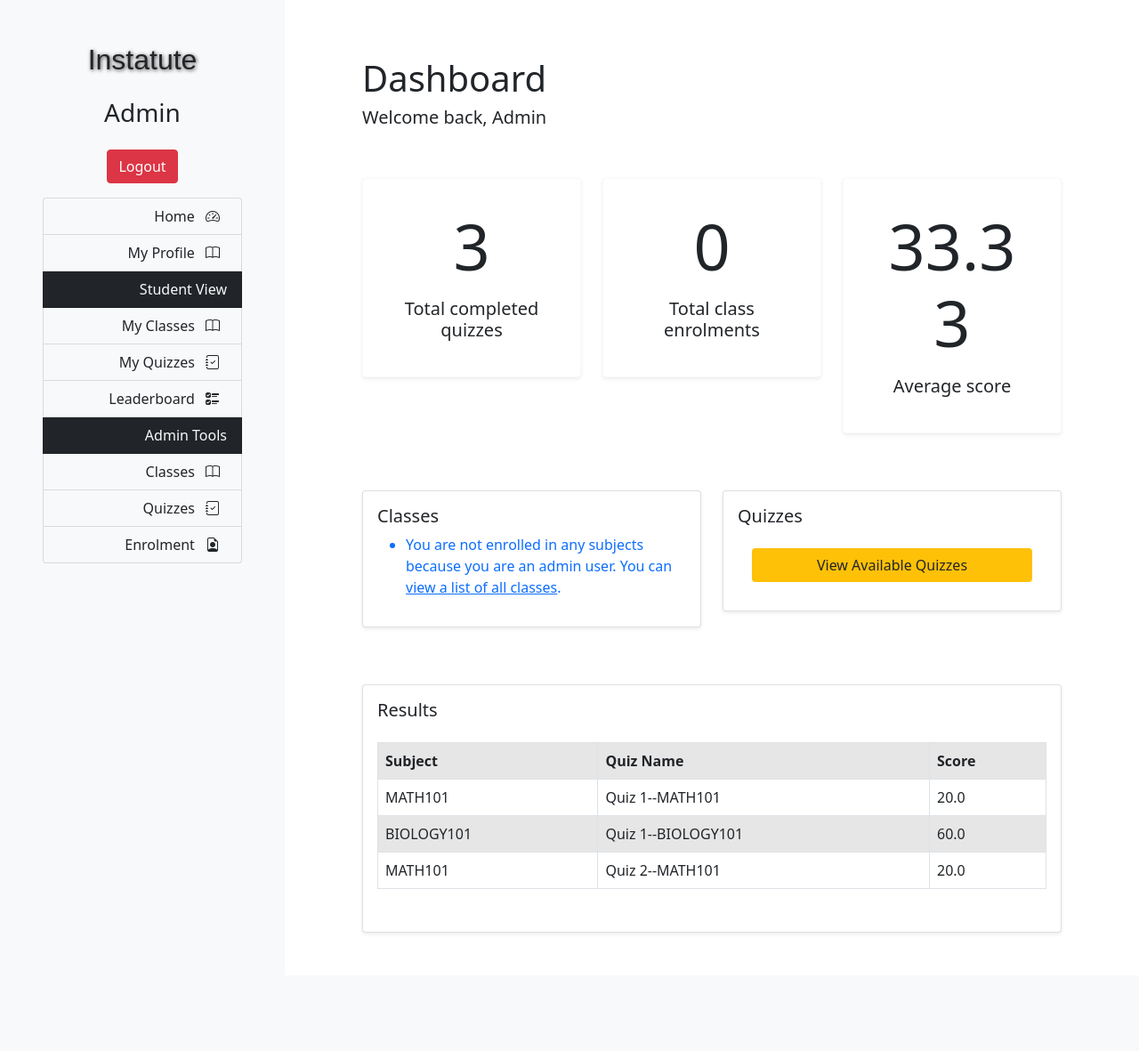
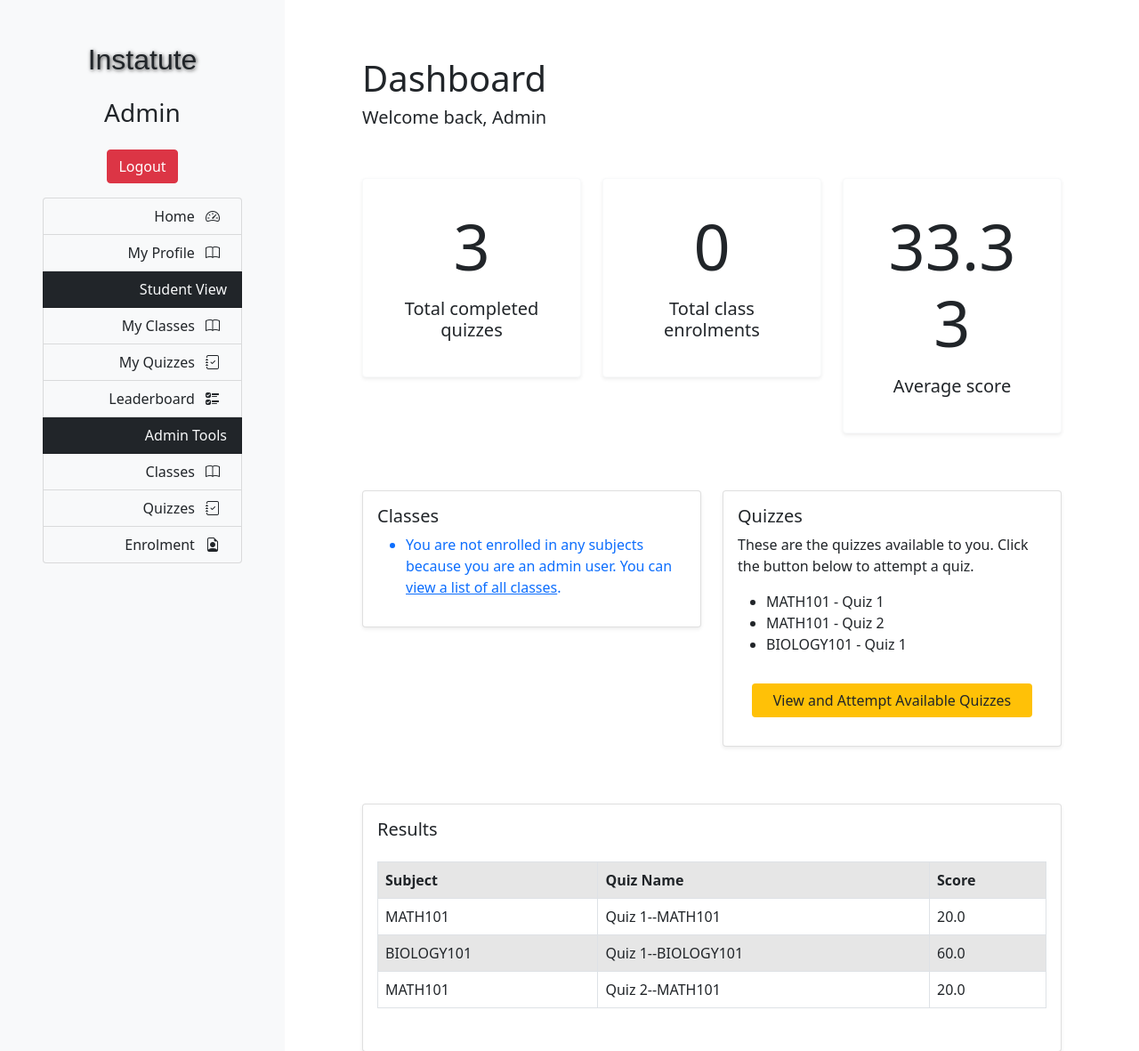
Before and after one commit to zyferion/cos60010, a Django app: page /home/ in a window 1280 px wide. Shown: the top 1181 px of the page at 89% size. Before the commit the page ends 1048 px from the top, so only its background shows below. Run offline with Django 4.2, Linux system fonts and the light colour scheme; a user stored in the database is signed in; data comes from the database, SQL or seed files in the repository; some libraries are stand-ins or nearby versions; some web fonts are replaced.

Commit message:
Add quiz list to dash

```diff
--- a/subjects/templates/subjects/home.html
+++ b/subjects/templates/subjects/home.html
@@ -66,7 +66,13 @@ Home
                 <div class="col-6">
                     <div class="card p-3 my-3 shadow-sm">
                         <h5>Quizzes</h5>
-                        <a href="{% url 'quiz:main-view' %}" class="btn bg-warning m-3">View Available Quizzes</a>
+                        <p>These are the quizzes available to you. Click the button below to attempt a quiz.</p>
+                        <ul>
+                            {% for obj in quizzes %}
+                                <li>{{obj.subject}} - {{obj.name}}</li>
+                            {% endfor %}
+                        </ul>
+                        <a href="{% url 'quiz:main-view' %}" class="btn bg-warning m-3">View and Attempt Available Quizzes</a>
                     </div>
                 </div>
             </div>
--- a/subjects/views.py
+++ b/subjects/views.py
@@ -1,7 +1,7 @@
 from django.shortcuts import render
 from .models import Subject, Enrolment
 from django.contrib.auth.decorators import login_required # Import login_required decorator
-from quiz.models import Result
+from quiz.models import Quiz, Result
 from django.db.models import Avg
 
 # Create your views here.
@@ -11,6 +11,8 @@ def home(request):
     user = request.user
 
     subjects = Subject.objects.all()
+
+    quizzes = Quiz.objects.all()
 
     user_enrolments = Enrolment.objects.filter(user=user, is_active=1)
     user_results = Result.objects.filter(user=user)
@@ -31,7 +33,8 @@ def home(request):
         'user_results': user_results,
         'quiz_count' : quiz_count,
         'enrolments_count' : enrolments_count,
-        'avg_score': avg_score
+        'avg_score': avg_score,
+        'quizzes': quizzes,
         })
 
 @login_required # Require user logged in before they can access user home page
```
